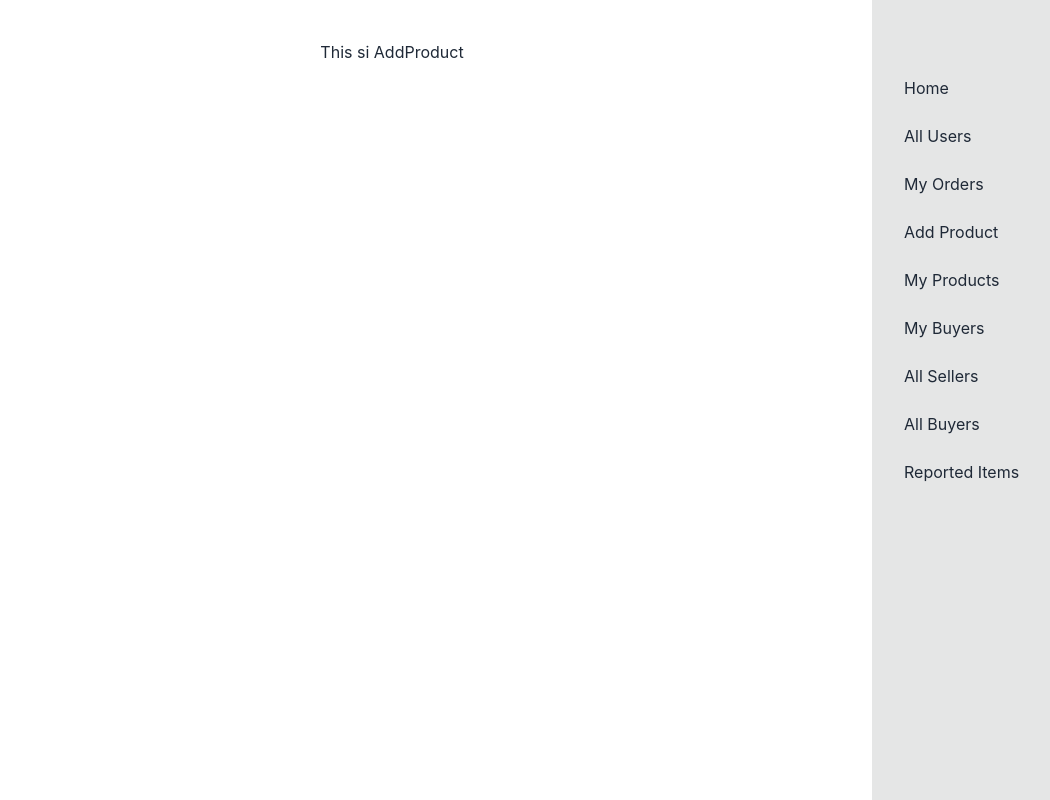
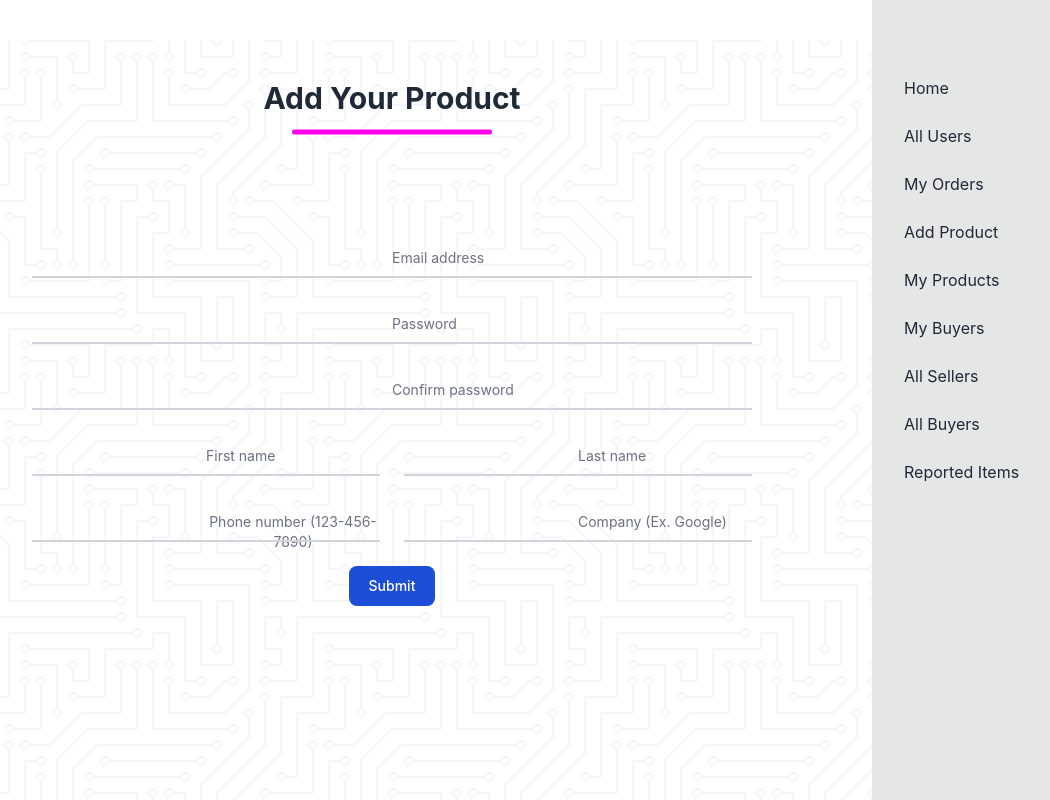
Before and after one commit to skmamunkhan072/b612_used_products_resale_clients_side_skmamunkhan072, a React (Create React App) app: page /dashboard/add-product in a window 1280 px wide. Shown: the whole page, without its empty margins (88-1138 px from the left). Built offline with nearby package versions, Linux system fonts and the light colour scheme; no server answers.

Commit message:
Add product add

```diff
--- a/src/Components/Pages/Dashboard/AddProduct/AddProduct.jsx
+++ b/src/Components/Pages/Dashboard/AddProduct/AddProduct.jsx
@@ -1,9 +1,139 @@
 import React from "react";
+import SectionTitle from "../../Share/SectionTitle/SectionTitle";
 
 const AddProduct = () => {
   return (
-    <div>
-      <h1>This si AddProduct</h1>
+    <div className="from_wraper min-h-screen	">
+      <div>
+        <SectionTitle title={"Add Your Product"} />
+      </div>
+      <div className="w-3/4 mx-auto">
+        <form className="mt-20">
+          <div class="relative z-0 mb-6 w-full group">
+            <input
+              type="email"
+              name="floating_email"
+              id="floating_email"
+              class="block py-2.5 px-0 w-full text-sm text-gray-900 bg-transparent border-0 border-b-2 border-gray-300 appearance-none dark:text-white dark:border-gray-600 dark:focus:border-blue-500 focus:outline-none focus:ring-0 focus:border-blue-600 peer"
+              placeholder=" "
+              required
+            />
+            <label
+              for="floating_email"
+              class="peer-focus:font-medium absolute text-sm text-gray-500 dark:text-gray-400 duration-300 transform -translate-y-6 scale-75 top-3 -z-10 origin-[0] peer-focus:left-0 peer-focus:text-blue-600 peer-focus:dark:text-blue-500 peer-placeholder-shown:scale-100 peer-placeholder-shown:translate-y-0 peer-focus:scale-75 peer-focus:-translate-y-6"
+            >
+              Email address
+            </label>
+          </div>
+          <div class="relative z-0 mb-6 w-full group">
+            <input
+              type="password"
+              name="floating_password"
+              id="floating_password"
+              class="block py-2.5 px-0 w-full text-sm text-gray-900 bg-transparent border-0 border-b-2 border-gray-300 appearance-none dark:text-white dark:border-gray-600 dark:focus:border-blue-500 focus:outline-none focus:ring-0 focus:border-blue-600 peer"
+              placeholder=" "
+              required
+            />
+            <label
+              for="floating_password"
+              class="peer-focus:font-medium absolute text-sm text-gray-500 dark:text-gray-400 duration-300 transform -translate-y-6 scale-75 top-3 -z-10 origin-[0] peer-focus:left-0 peer-focus:text-blue-600 peer-focus:dark:text-blue-500 peer-placeholder-shown:scale-100 peer-placeholder-shown:translate-y-0 peer-focus:scale-75 peer-focus:-translate-y-6"
+            >
+              Password
+            </label>
+          </div>
+          <div class="relative z-0 mb-6 w-full group">
+            <input
+              type="password"
+              name="repeat_password"
+              id="floating_repeat_password"
+              class="block py-2.5 px-0 w-full text-sm text-gray-900 bg-transparent border-0 border-b-2 border-gray-300 appearance-none dark:text-white dark:border-gray-600 dark:focus:border-blue-500 focus:outline-none focus:ring-0 focus:border-blue-600 peer"
+              placeholder=" "
+              required
+            />
+            <label
+              for="floating_repeat_password"
+              class="peer-focus:font-medium absolute text-sm text-gray-500 dark:text-gray-400 duration-300 transform -translate-y-6 scale-75 top-3 -z-10 origin-[0] peer-focus:left-0 peer-focus:text-blue-600 peer-focus:dark:text-blue-500 peer-placeholder-shown:scale-100 peer-placeholder-shown:translate-y-0 peer-focus:scale-75 peer-focus:-translate-y-6"
+            >
+              Confirm password
+            </label>
+          </div>
+          <div class="grid md:grid-cols-2 md:gap-6">
+            <div class="relative z-0 mb-6 w-full group">
+              <input
+                type="text"
+                name="floating_first_name"
+                id="floating_first_name"
+                class="block py-2.5 px-0 w-full text-sm text-gray-900 bg-transparent border-0 border-b-2 border-gray-300 appearance-none dark:text-white dark:border-gray-600 dark:focus:border-blue-500 focus:outline-none focus:ring-0 focus:border-blue-600 peer"
+                placeholder=" "
+                required
+              />
+              <label
+                for="floating_first_name"
+                class="peer-focus:font-medium absolute text-sm text-gray-500 dark:text-gray-400 duration-300 transform -translate-y-6 scale-75 top-3 -z-10 origin-[0] peer-focus:left-0 peer-focus:text-blue-600 peer-focus:dark:text-blue-500 peer-placeholder-shown:scale-100 peer-placeholder-shown:translate-y-0 peer-focus:scale-75 peer-focus:-translate-y-6"
+              >
+                First name
+              </label>
+            </div>
+            <div class="relative z-0 mb-6 w-full group">
+              <input
+                type="text"
+                name="floating_last_name"
+                id="floating_last_name"
+                class="block py-2.5 px-0 w-full text-sm text-gray-900 bg-transparent border-0 border-b-2 border-gray-300 appearance-none dark:text-white dark:border-gray-600 dark:focus:border-blue-500 focus:outline-none focus:ring-0 focus:border-blue-600 peer"
+                placeholder=" "
+                required
+              />
+              <label
+                for="floating_last_name"
+                class="peer-focus:font-medium absolute text-sm text-gray-500 dark:text-gray-400 duration-300 transform -translate-y-6 scale-75 top-3 -z-10 origin-[0] peer-focus:left-0 peer-focus:text-blue-600 peer-focus:dark:text-blue-500 peer-placeholder-shown:scale-100 peer-placeholder-shown:translate-y-0 peer-focus:scale-75 peer-focus:-translate-y-6"
+              >
+                Last name
+              </label>
+            </div>
+          </div>
+          <div class="grid md:grid-cols-2 md:gap-6">
+            <div class="relative z-0 mb-6 w-full group">
+              <input
+                type="tel"
+                pattern="[0-9]{3}-[0-9]{3}-[0-9]{4}"
+                name="floating_phone"
+                id="floating_phone"
+                class="block py-2.5 px-0 w-full text-sm text-gray-900 bg-transparent border-0 border-b-2 border-gray-300 appearance-none dark:text-white dark:border-gray-600 dark:focus:border-blue-500 focus:outline-none focus:ring-0 focus:border-blue-600 peer"
+                placeholder=" "
+                required
+              />
+              <label
+                for="floating_phone"
+                class="peer-focus:font-medium absolute text-sm text-gray-500 dark:text-gray-400 duration-300 transform -translate-y-6 scale-75 top-3 -z-10 origin-[0] peer-focus:left-0 peer-focus:text-blue-600 peer-focus:dark:text-blue-500 peer-placeholder-shown:scale-100 peer-placeholder-shown:translate-y-0 peer-focus:scale-75 peer-focus:-translate-y-6"
+              >
+                Phone number (123-456-7890)
+              </label>
+            </div>
+            <div class="relative z-0 mb-6 w-full group">
+              <input
+                type="text"
+                name="floating_company"
+                id="floating_company"
+                class="block py-2.5 px-0 w-full text-sm text-gray-900 bg-transparent border-0 border-b-2 border-gray-300 appearance-none dark:text-white dark:border-gray-600 dark:focus:border-blue-500 focus:outline-none focus:ring-0 focus:border-blue-600 peer"
+                placeholder=" "
+                required
+              />
+              <label
+                for="floating_company"
+                class="peer-focus:font-medium absolute text-sm text-gray-500 dark:text-gray-400 duration-300 transform -translate-y-6 scale-75 top-3 -z-10 origin-[0] peer-focus:left-0 peer-focus:text-blue-600 peer-focus:dark:text-blue-500 peer-placeholder-shown:scale-100 peer-placeholder-shown:translate-y-0 peer-focus:scale-75 peer-focus:-translate-y-6"
+              >
+                Company (Ex. Google)
+              </label>
+            </div>
+          </div>
+          <button
+            type="submit"
+            class="text-white bg-blue-700 hover:bg-blue-800 focus:ring-4 focus:outline-none focus:ring-blue-300 font-medium rounded-lg text-sm w-full sm:w-auto px-5 py-2.5 text-center dark:bg-blue-600 dark:hover:bg-blue-700 dark:focus:ring-blue-800"
+          >
+            Submit
+          </button>
+        </form>
+      </div>
     </div>
   );
 };
```
Also changed, not shown: src/Components/Pages/Dashboard/AllUsers/AllUsers.jsx (+0 -9 lines).
